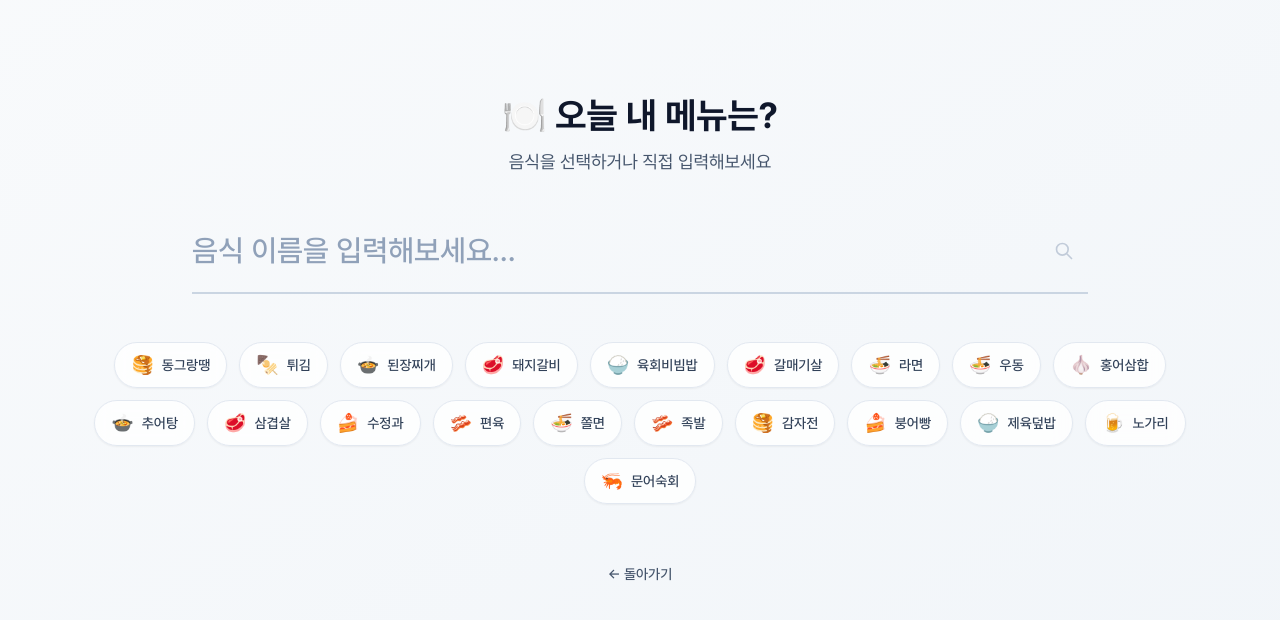
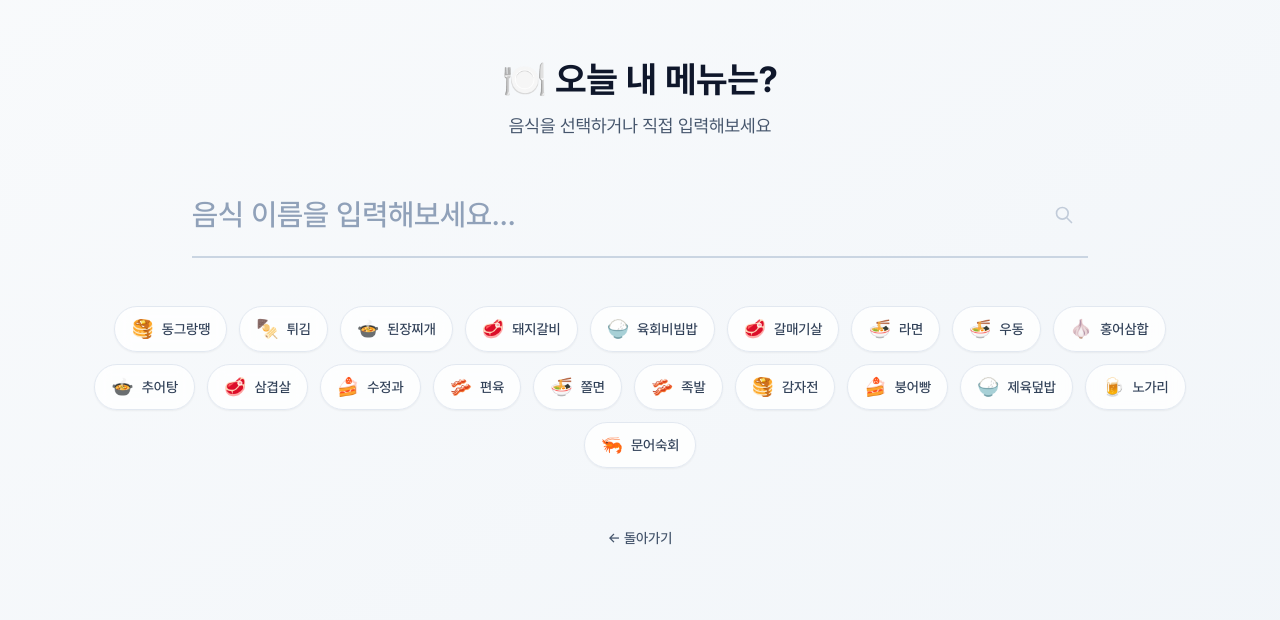
Before and after one commit to aseo/mariage, a Next.js app: page /food in a window 1280 px wide. Shown: the top 620 px of the page. Built offline with nearby package versions, Linux system fonts and the light colour scheme.

Commit message:
Reduce top padding and improve spacing on food and results pages

```diff
--- a/src/app/food/page.tsx
+++ b/src/app/food/page.tsx
@@ -96,9 +96,9 @@ export default function FoodPage() {
         </div>
       )}
 
-      <div className="container mx-auto px-4 py-8">
+      <div className="container mx-auto px-4 py-5">
         {/* Header */}
-        <div className="text-center mb-8 pt-12 sm:pt-16">
+        <div className="text-center mb-8 pt-8 sm:pt-10">
           <h1 className="text-3xl sm:text-4xl font-bold text-slate-900 mb-3">
             🍽️ 오늘 내 메뉴는?
           </h1>
--- a/src/app/results/food/page.tsx
+++ b/src/app/results/food/page.tsx
@@ -173,9 +173,9 @@ export default function FoodResultsPage() {
 
   return (
     <div className="min-h-screen bg-gradient-to-br from-slate-50 to-slate-100">
-      <div className="container mx-auto px-4 py-8">
+      <div className="container mx-auto px-4 py-5">
         {/* Header */}
-        <div className="text-center mb-8 pt-12 sm:pt-16">
+        <div className="text-center mb-8 pt-8 sm:pt-10">
           <h1 className="text-3xl sm:text-4xl font-bold text-slate-900 mb-3">
             {foodItem}에는 이거지🧡
           </h1>
@@ -236,12 +236,12 @@ export default function FoodResultsPage() {
         </div>
 
         {/* Action Buttons */}
-        <div className="text-center mt-12 space-y-4">
+        <div className="text-center mt-8 space-y-3">
           <div>
             <button
               id="share-results-button"
               onClick={handleShareClick}
-              className="inline-flex items-center gap-2 text-primary hover:text-primary/80 border border-primary hover:border-primary/80 px-4 py-2 rounded-lg transition-all duration-200 text-lg font-medium"
+              className="inline-flex items-center gap-2 text-primary hover:text-primary/80 border border-primary hover:border-primary/80 px-4 py-2 rounded-lg transition-all duration-200 text-base font-medium"
             >
               <svg className="w-5 h-5" fill="none" stroke="currentColor" viewBox="0 0 24 24">
                 <path strokeLinecap="round" strokeLinejoin="round" strokeWidth={2} d="M8.684 13.342C8.886 12.938 9 12.482 9 12c0-.482-.114-.938-.316-1.342m0 2.684a3 3 0 110-2.684m0 2.684l6.632 3.316m-6.632-6l6.632-3.316m0 0a3 3 0 105.367-2.684 3 3 0 00-5.367 2.684zm0 9.316a3 3 0 105.367 2.684 3 3 0 00-5.367-2.684z" />
@@ -254,7 +254,7 @@ export default function FoodResultsPage() {
             <Button
               variant="ghost"
               onClick={handleTryAnotherFood}
-              className="text-slate-700 hover:text-slate-900 text-lg font-medium"
+              className="text-slate-700 hover:text-slate-900 text-base font-medium"
             >
               ← 다른 음식 알아보기
             </Button>
```
